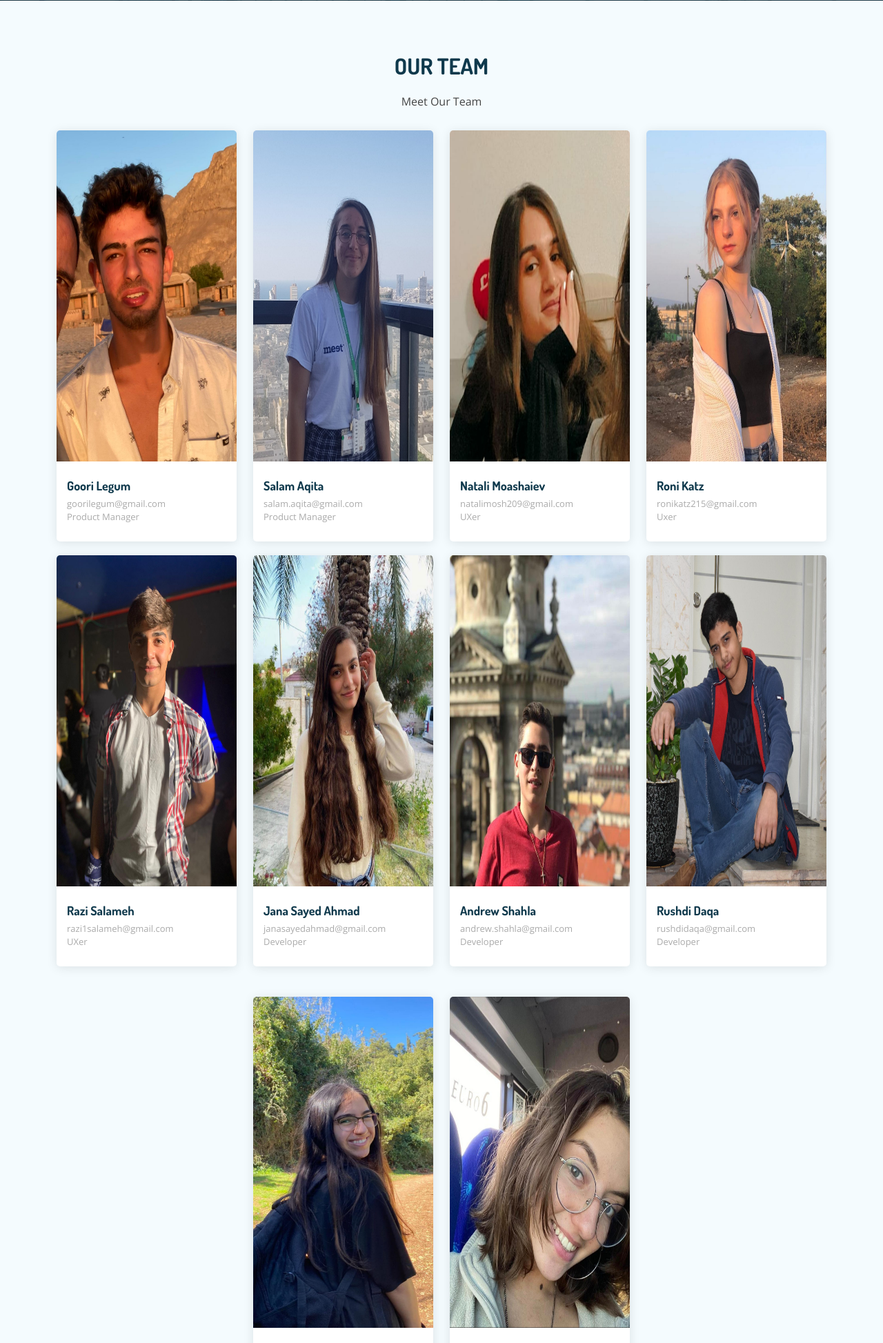
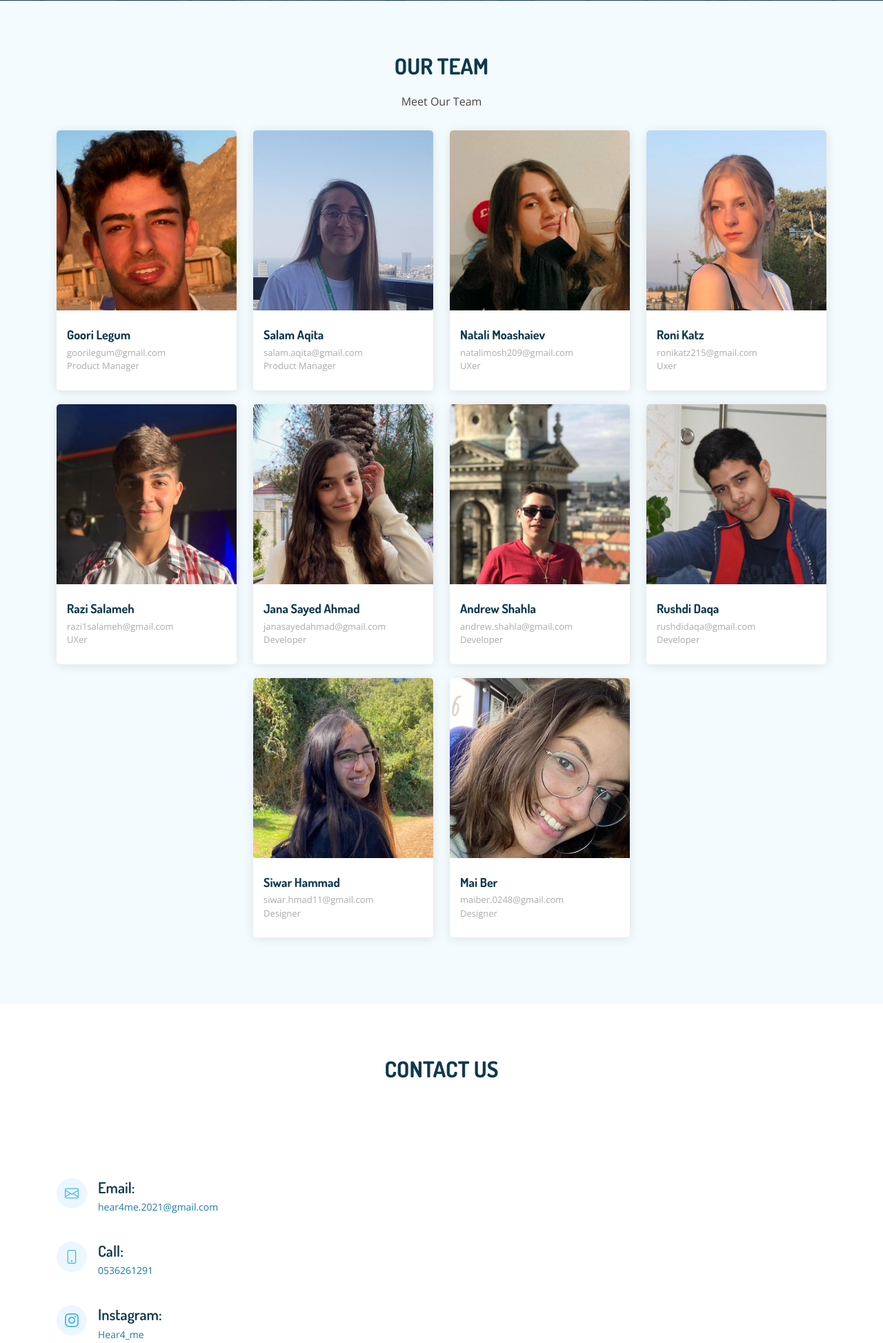
Before and after one commit to rushdi21-meet/Hear4Me, a Flask app: page / in a window 1280 px wide. Shown: the part 3640-5587 px from the top of the page at 69% size. Run offline with Flask 2, Linux system fonts and the light colour scheme; some libraries are stand-ins or nearby versions.

Commit message:
prep launch3

```diff
--- a/templates/index.html
+++ b/templates/index.html
@@ -208,7 +208,7 @@
               </div>
               <div class="flip-card-back" style=" border-radius: 25px;">
                 <br><br>
-                <h4>Fill our survey to help us make sure you are safe, and contact you later your information is secure and wll not be shared.</h4>
+                <h4>Fill our survey to help us make sure you are safe, and contact you later your information is secure and will not be shared.</h4>
               </div>
             </div>
           </div>
@@ -402,7 +402,7 @@ Our startup operates with the help of post-grad psychology students to help teen
           <div class="col-lg-3 col-md-6 align-items-stretch">
             <div class="member">
               <div class="member-img">
-                <img src="assets/img/team/Goori.jpg" class="img-fluid" style="height:30rem; width:100%;" alt="">
+                <img src="assets/img/team/Goori.jpg" class="img-fluid" style="width:100%;" alt="">
 
               </div>
               <div class="member-info">
@@ -417,7 +417,7 @@ Our startup operates with the help of post-grad psychology students to help teen
           <div class="col-lg-3 col-md-6  align-items-stretch">
             <div class="member">
               <div class="member-img">
-                <img src="assets/img/team/Salam.jpg" class="img-fluid" style="height:30rem; width:100%;" alt="">
+                <img src="assets/img/team/Salam.jpg" class="img-fluid" style="width:100%;" alt="">
 
               </div>
               <div class="member-info">
@@ -430,7 +430,7 @@ Our startup operates with the help of post-grad psychology students to help teen
           <div class="col-lg-3 col-md-6  align-items-stretch">
             <div class="member">
               <div class="member-img">
-                <img src="assets/img/team/natali.jpg" class="img-fluid" style="height:30rem; width:100%;" alt="">
+                <img src="assets/img/team/natali.jpg" class="img-fluid" style="width:100%;" alt="">
 
               </div>
               <div class="member-info">
@@ -443,7 +443,7 @@ Our startup operates with the help of post-grad psychology students to help teen
           <div class="col-lg-3 col-md-6  align-items-stretch">
             <div class="member">
               <div class="member-img">
-                <img src="assets/img/team/Roni.jpg" style="height:30rem; width:100%;" class="img-fluid" alt="">
+                <img src="assets/img/team/Roni.jpg" style="width:100%;" class="img-fluid" alt="">
 
               </div>
               <div class="member-info">
@@ -453,10 +453,10 @@ Our startup operates with the help of post-grad psychology students to help teen
             </div>
           </div>
 
-          <div class="col-lg-3 col-md-6  align-items-stretch">
+          <div class="col-lg-3 col-md-6  align-items-stretch" >
             <div class="member">
               <div class="member-img">
-                <img src="assets/img/team/Razi.jpg" style="height:30rem; width:100%;" class="img-fluid" alt="">
+                <img src="assets/img/team/Razi.jpg" style="width:100%;" class="img-fluid" alt="">
 
               </div>
               <div class="member-info">
@@ -466,10 +466,10 @@ Our startup operates with the help of post-grad psychology students to help teen
             </div>
           </div>
 
-          <div class="col-lg-3 col-md-6  align-items-stretch" style="height:40rem;">
+          <div class="col-lg-3 col-md-6  align-items-stretch" >
             <div class="member">
               <div class="member-img">
-                <img src="assets/img/team/Jana.jpg" style="height:30rem; width:100%;" class="img-fluid" alt="">
+                <img src="assets/img/team/Jana.jpg" style="width:100%;" class="img-fluid" alt="">
 
               </div>
               <div class="member-info">
@@ -479,10 +479,10 @@ Our startup operates with the help of post-grad psychology students to help teen
             </div>
           </div>
 
-          <div class="col-lg-3 col-md-6  align-items-stretch"style="height:40rem;">
+          <div class="col-lg-3 col-md-6  align-items-stretch">
             <div class="member ">
               <div class="member-img ">
-                <img src="assets/img/team/Abdrew.jpg" class="img-fluid" style="height:30rem; width:100%;" alt="">
+                <img src="assets/img/team/Abdrew.jpg" class="img-fluid" style="width:100%;" alt="">
 
               </div>
               <div class="member-info">
@@ -492,10 +492,10 @@ Our startup operates with the help of post-grad psychology students to help teen
             </div>
           </div>
 
-          <div class="col-lg-3 col-md-6  align-items-stretch" style="height:40rem;">
+          <div class="col-lg-3 col-md-6  align-items-stretch">
             <div class="member">
               <div class="member-img">
-                <img src="assets/img/team/Rushdi.jpg" class="img-fluid" style="height:30rem; width:100%;" alt="">
+                <img src="assets/img/team/Rushdi.jpg" class="img-fluid" style="width:100%;" alt="">
 
               </div>
               <div class="member-info">
@@ -508,10 +508,10 @@ Our startup operates with the help of post-grad psychology students to help teen
         <div class="row" style="position:center;">
           <div class="col-lg-3 col-md-0  align-items-stretch">
           </div>
-          <div class="col-lg-3 col-md-6  align-items-stretch" style="height:40rem;">
+          <div class="col-lg-3 col-md-6  align-items-stretch">
             <div class="member">
               <div class="member-img">
-                <img src="assets/img/team/Siwar.jpg" class="img-fluid" style="height:30rem; width:100%;" alt="" >
+                <img src="assets/img/team/Siwar.jpg" class="img-fluid" style=" width:100%;" alt="" >
 
               </div>
               <div class="member-info">
@@ -523,10 +523,10 @@ Our startup operates with the help of post-grad psychology students to help teen
 
 
 
-          <div class="col-lg-3 col-md-6  align-items-stretch" style="height:40rem;">
+          <div class="col-lg-3 col-md-6  align-items-stretch">
             <div class="member">
               <div class="member-img">
-                <img src="assets/img/team/Mai.jpg.jpg" class="img-fluid" style="height:30rem; width:100%;" alt="">
+                <img src="assets/img/team/Mai.jpg" class="img-fluid" style=" width:100%;" alt="">
 
               </div>
               <div class="member-info">
```
Also changed, not shown: templates/assets/img/team/Abdrew.jpg, templates/assets/img/team/Goori.jpg, templates/assets/img/team/Jana.jpg, templates/assets/img/team/Mai.jpg, templates/assets/img/team/Mai.jpg.jpg (deleted), templates/assets/img/team/Razi.jpg, templates/assets/img/team/Roni.jpg, templates/assets/img/team/Rushdi.jpg, templates/assets/img/team/Salam.jpg, templates/assets/img/team/Siwar.jpg, templates/assets/img/team/natali.jpg.
